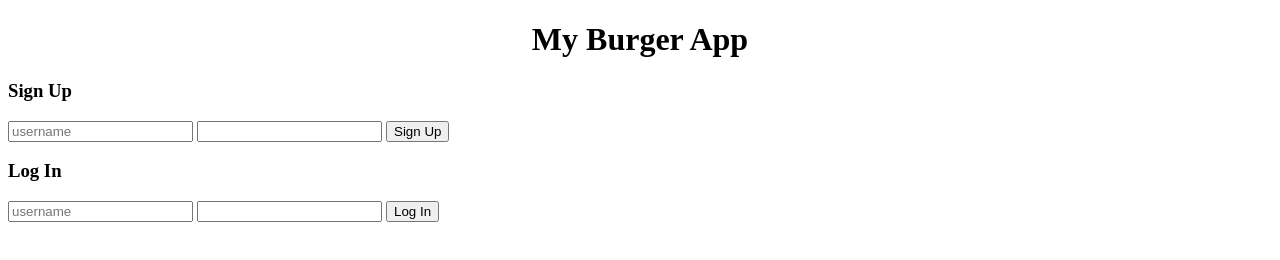
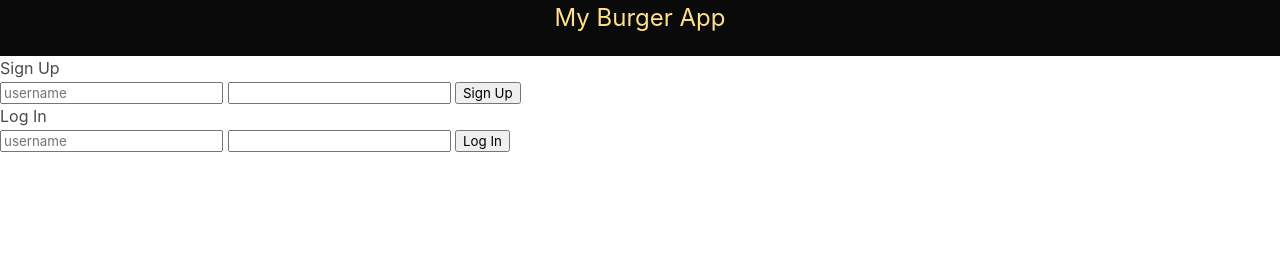
Before and after one commit to JustinWarren/Burger-Tracker, a website: page public/index.html in a window 1280 px wide. Drawn offline with nearby package versions, Linux system fonts and the light colour scheme; no server answers.

Commit message:
adding Bulma to project hoooray

```diff
--- a/public/css/app.css
+++ b/public/css/app.css
@@ -1,3 +1,7 @@
+header {
+  height: 3.5em;
+}
+
 .burger-entry {
   border: 2px solid firebrick;
   padding: 4px;
@@ -9,8 +13,3 @@ ul li{
   padding: 4px;
   margin: 5px;
 }
-
-h1 {
-  text-align: center;
-
-}
--- a/public/index.html
+++ b/public/index.html
@@ -2,14 +2,16 @@
 <html lang="en" dir="ltr" ng-app="BurgerApp">
   <head>
     <meta charset="utf-8">
+    <meta name="viewport" content="width=device-width, initial-scale=1">
     <title>BurgerApp</title>
     <script src="https://ajax.googleapis.com/ajax/libs/angularjs/1.7.9/angular.min.js" charset="utf-8"></script>
     <script src="/js/app.js" charset="utf-8"></script>
+    <link rel="stylesheet" href="https://cdn.jsdelivr.net/npm/bulma@0.8.0/css/bulma.min.css">
     <link rel="stylesheet" href="/css/app.css">
   </head>
   <body ng-controller="MainController as ctrl">
-  <header>
-    <h1>My Burger App</h1>
+  <header class="has-background-black">
+    <h1 class="has-text-centered has-text-warning is-size-4">My Burger App</h1>
   </header>
 
   <!-- This will display if user in not logged in  -->
```
